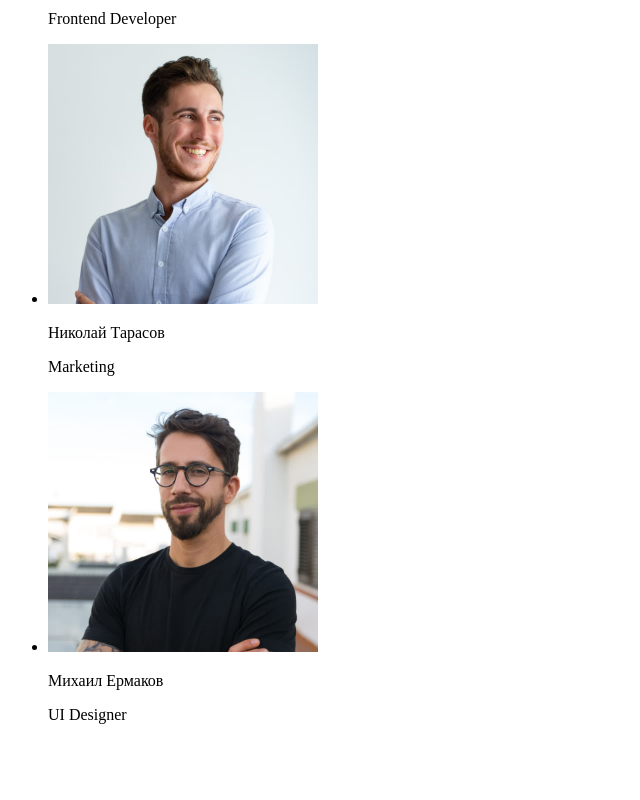
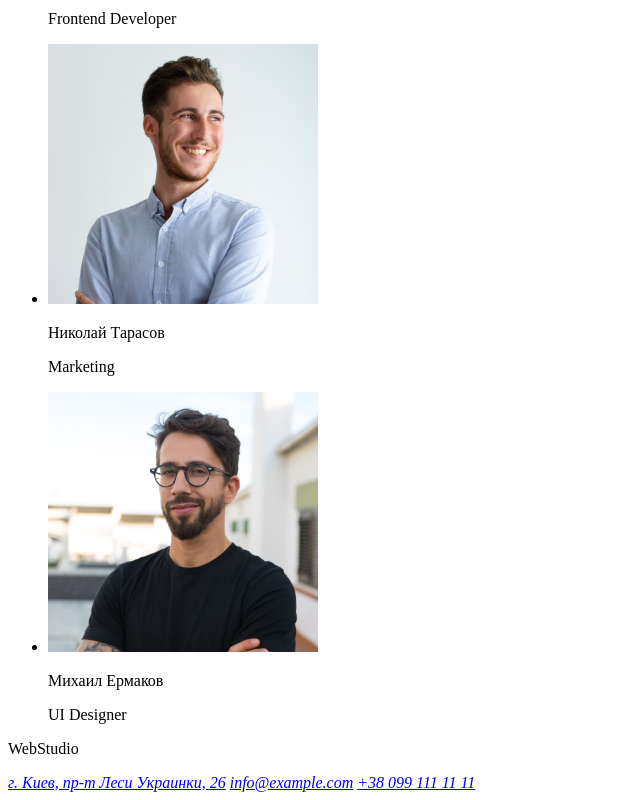
Before and after one commit to KsanaSal/goit-markup-hw-01, a plain HTML site: page index.html in a window 1280 px wide. Shown: the part 2283-3083 px from the top of the page, without its empty margins (0-640 px from the left). Before the commit the page ends 3023 px from the top, so only its background shows below. Drawn offline with Linux system fonts and the light colour scheme.

Commit message:
Додає footer

```diff
--- a/index.html
+++ b/index.html
@@ -8,7 +8,7 @@
 </head>
 <body>
   <header>
-      <a href="#"> <span>Web</span>Studio</a>
+      <a href="#"><span>Web</span>Studio</a>
       <nav>
           <ul>
               <li><a href="#">Студия</a></li>
@@ -79,5 +79,13 @@
           </ul>
       </section>
   </main>
+  <footer>
+    <p><span>Web</span>Studio</p>
+    <address>
+        <a href="#">г. Киев, пр-т Леси Украинки, 26</a>
+        <a href="mailto:info@example.com">info@example.com</a>
+        <a href="tel:+380991111111">+38 099 111 11 11</a>
+    </address>
+  </footer>
 </body>
 </html>
```
